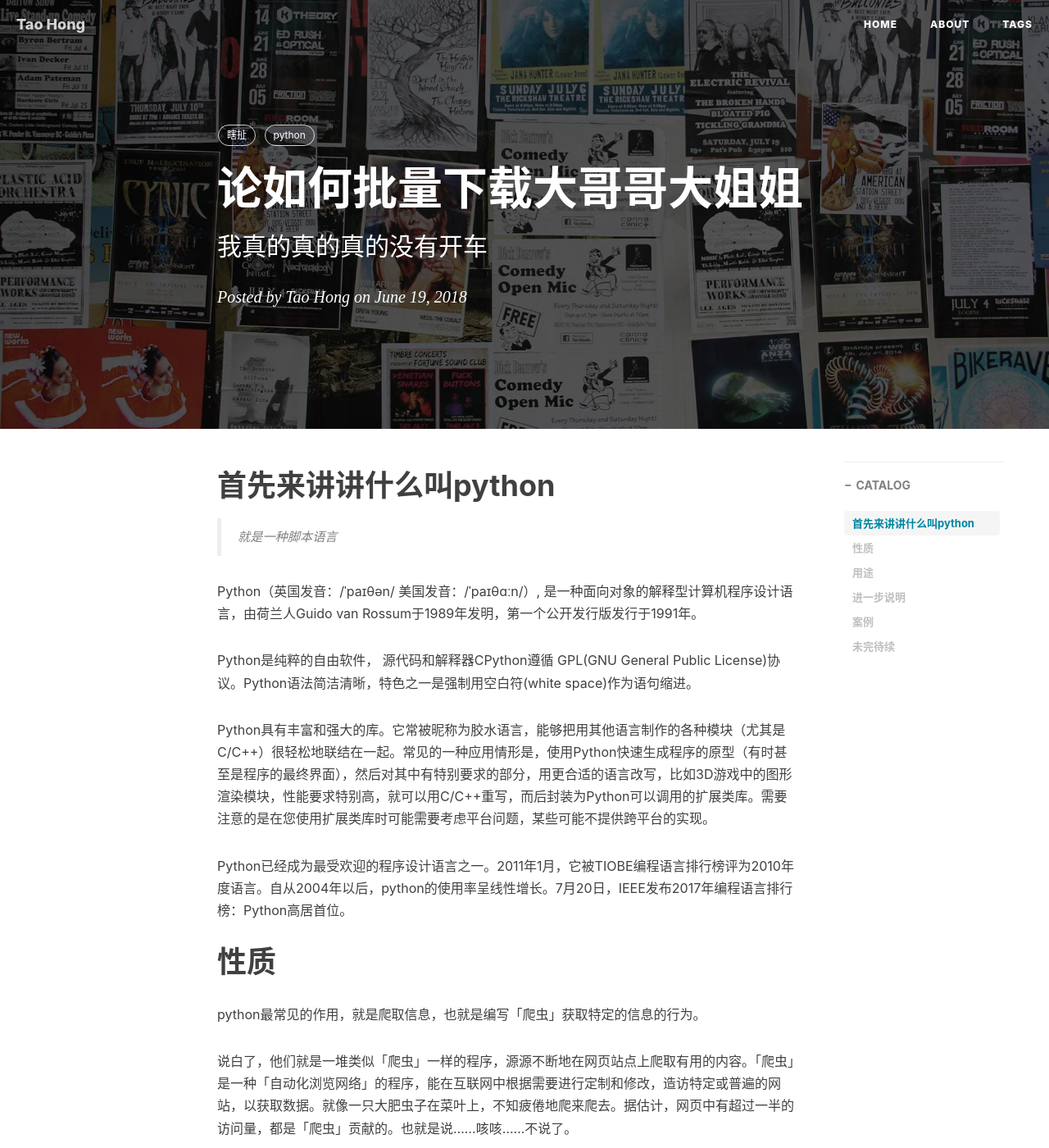
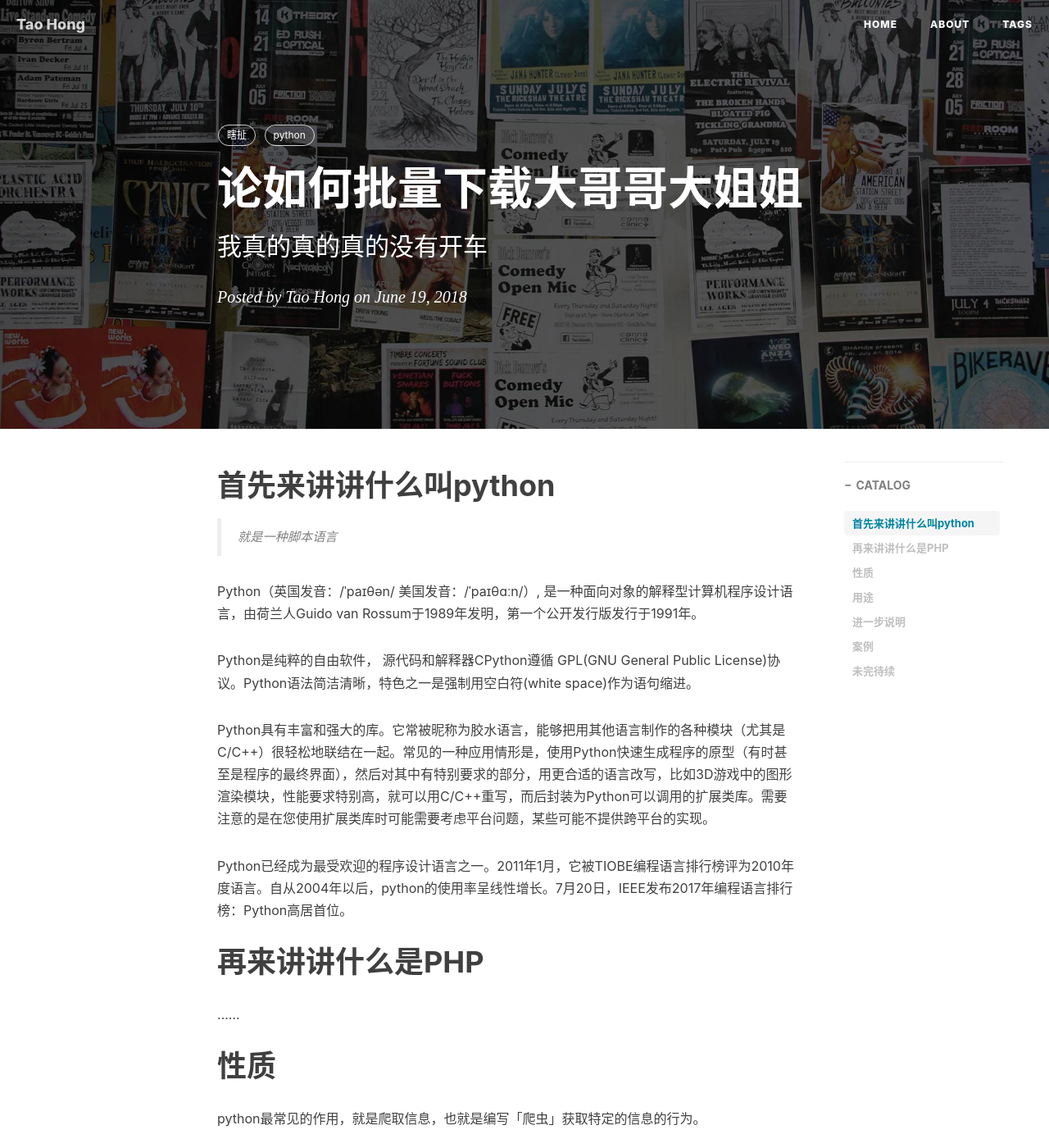
Before and after one commit to TaohongMaxwell/TaohongMaxwell.github.io, a Jekyll site: the page built from _posts/2018-06-19-python-web-crewler.md, in a window 1280 px wide and 1400 px high. Shown: the whole window at 82% size. Built offline with Jekyll 4.4.1, drawn with Linux system fonts in a browser that asks for light colours; nearby versions of some CDN libraries; comment, search, counter and statistics services are not loaded.

Commit message:
add
修改文章，增加PHP介绍

```diff
--- a/_posts/2018-06-19-python-web-crewler.md
+++ b/_posts/2018-06-19-python-web-crewler.md
@@ -20,6 +20,10 @@ Python是纯粹的自由软件， 源代码和解释器CPython遵循 GPL(GNU Gen
 Python具有丰富和强大的库。它常被昵称为胶水语言，能够把用其他语言制作的各种模块（尤其是C/C++）很轻松地联结在一起。常见的一种应用情形是，使用Python快速生成程序的原型（有时甚至是程序的最终界面），然后对其中有特别要求的部分，用更合适的语言改写，比如3D游戏中的图形渲染模块，性能要求特别高，就可以用C/C++重写，而后封装为Python可以调用的扩展类库。需要注意的是在您使用扩展类库时可能需要考虑平台问题，某些可能不提供跨平台的实现。
 
 Python已经成为最受欢迎的程序设计语言之一。2011年1月，它被TIOBE编程语言排行榜评为2010年度语言。自从2004年以后，python的使用率呈线性增长。7月20日，IEEE发布2017年编程语言排行榜：Python高居首位。
+
+# 再来讲讲什么是PHP
+
+……
 
 # 性质
 
```
